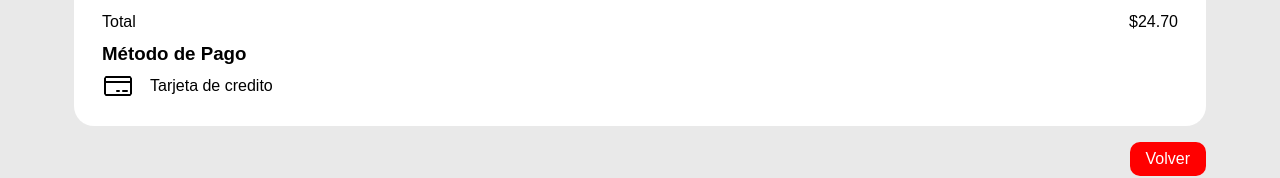
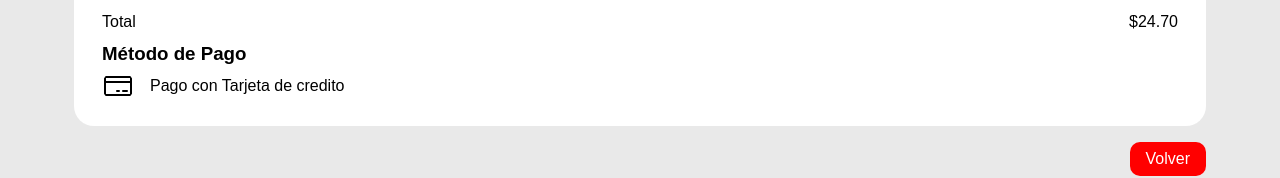
Before and after one commit to joanavarro23/svelte-algo-que-pedir, a SvelteKit app: page /detalle-pedido/1 in a window 1280 px wide. Shown: the part 723-901 px from the top of the page. Built offline with nearby package versions, Linux system fonts and the light colour scheme; a web font is replaced by a local one.

Commit message:
Modifico <p> agregando "Pago con"

```diff
--- a/src/routes/(app)/detalle-pedido/[id]/+page.svelte
+++ b/src/routes/(app)/detalle-pedido/[id]/+page.svelte
@@ -114,7 +114,7 @@
       <h3>Método de Pago</h3>
       <div class="metodo-pago">
         <img src={iconoMedioDePago(pedidoDetalle.pago.metodo)} class="icono" alt="Metodo de pago" />
-        <p>{pedidoDetalle.pago.metodo}</p>
+        <p>Pago con {pedidoDetalle.pago.metodo}</p>
       </div>
     </div>
   </section>
```
